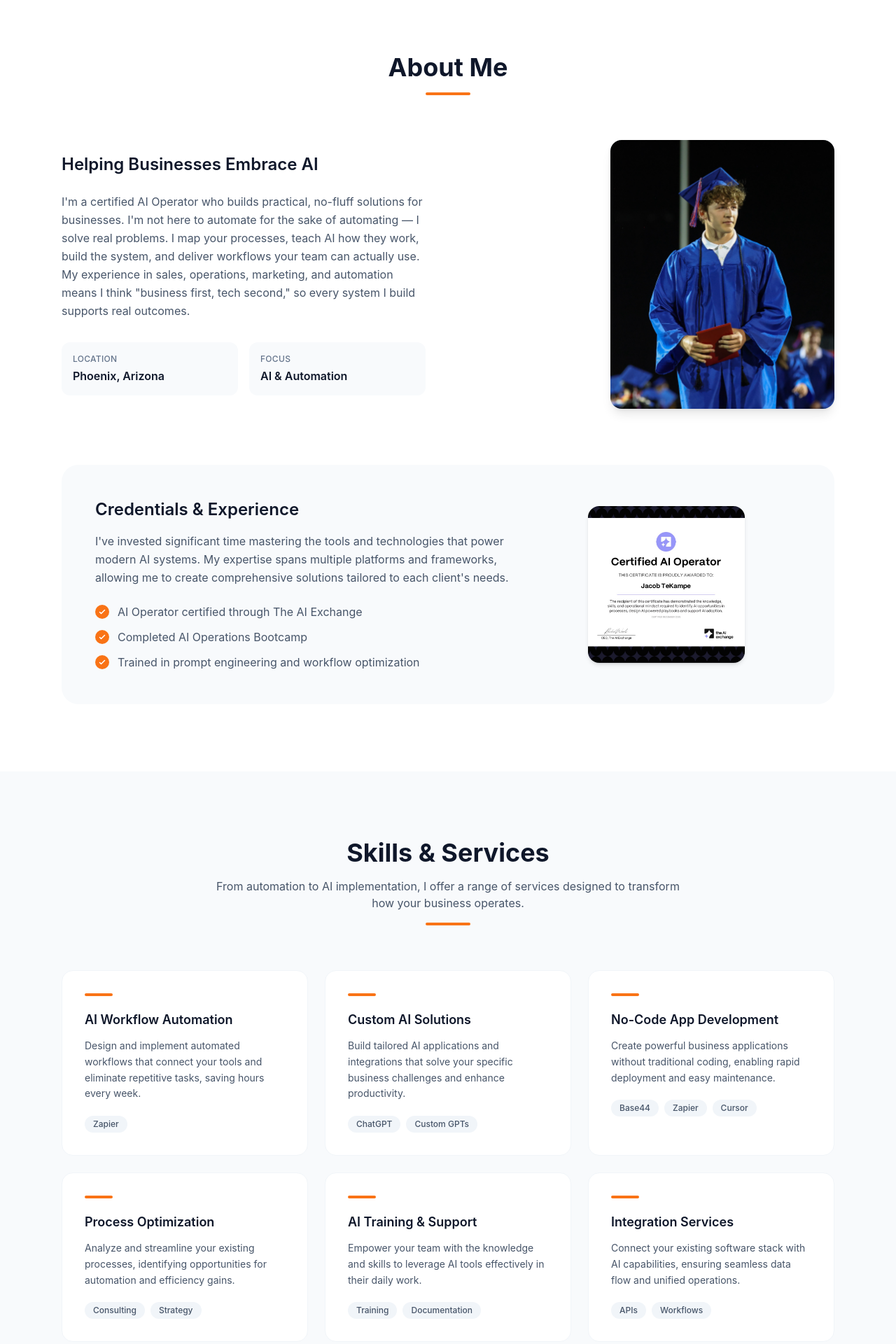
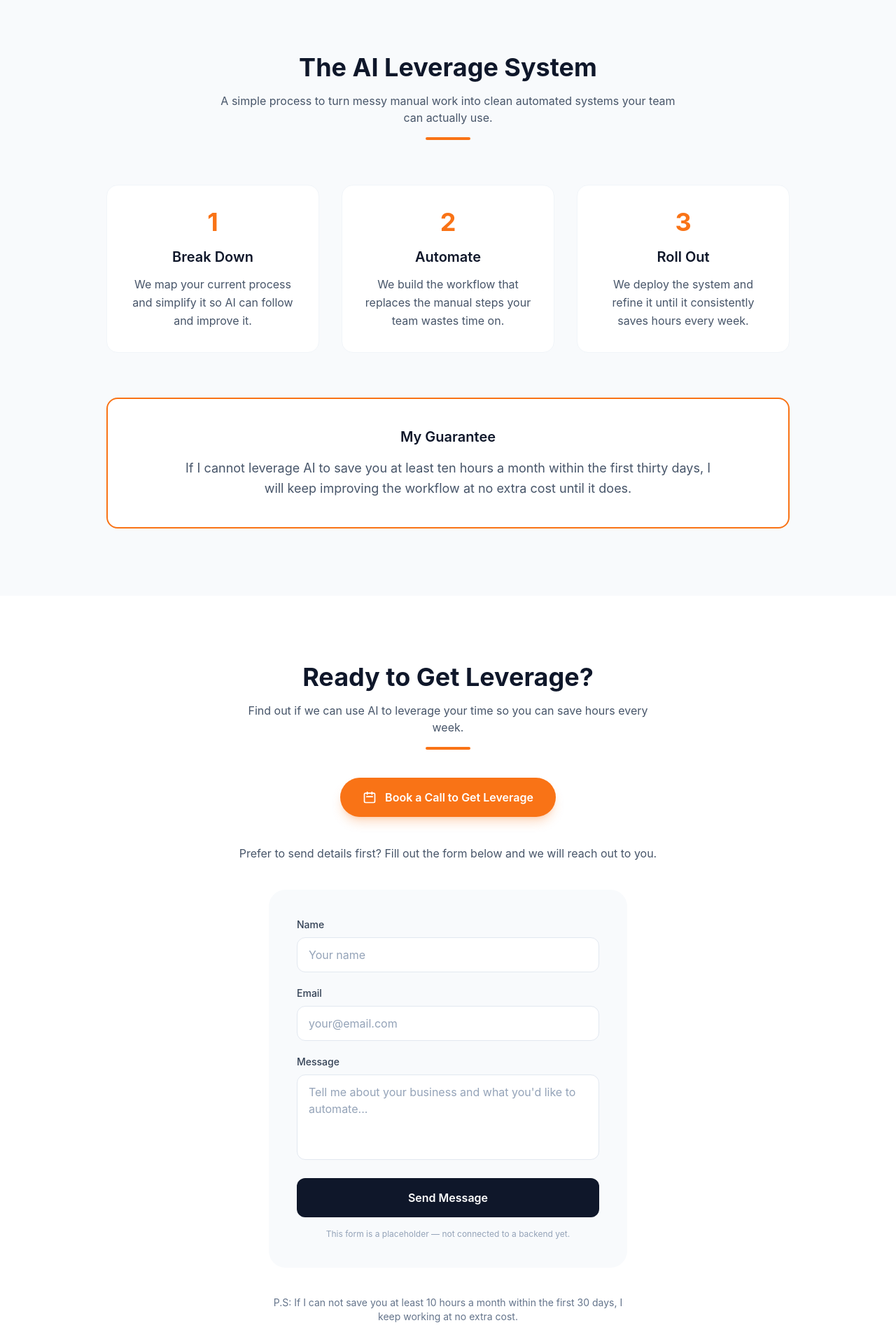
Before and after one commit to JacobTkmp/AI-operator-portfolio, a React (Vite) app: page / in a window 1280 px wide. Shown: the part 820-2740 px from the top of the page at 70% size. Built offline with nearby package versions, Linux system fonts and the light colour scheme.

Commit message:
Update site

```diff
--- a/src/App.jsx
+++ b/src/App.jsx
@@ -1,7 +1,7 @@
 import Navbar from './components/Navbar'
 import Intro from './components/Intro'
+import Offer from './components/Offer'
 import About from './components/About'
-import Skills from './components/Skills'
 import Contact from './components/Contact'
 import Footer from './components/Footer'
 
@@ -11,9 +11,9 @@ function App() {
       <Navbar />
       <main>
         <Intro />
+        <Offer />
+        <Contact />
         <About />
-        <Skills />
-        <Contact />
       </main>
       <Footer />
     </div>
--- a/src/components/About.jsx
+++ b/src/components/About.jsx
@@ -26,11 +26,11 @@ function About() {
           {/* Text Content - Left on desktop */}
           <div className="order-2 lg:order-1">
             <h3 className="text-2xl font-semibold text-slate-900 mb-6">
-              Helping Businesses Embrace AI
+              Business First, Tech Second
             </h3>
 
             <p className="text-slate-600 leading-relaxed mb-8">
-              I'm a certified AI Operator who builds practical, no-fluff solutions for businesses. I'm not here to automate for the sake of automating — I solve real problems. I map your processes, teach AI how they work, build the system, and deliver workflows your team can actually use. My experience in sales, operations, marketing, and automation means I think "business first, tech second," so every system I build supports real outcomes.
+              I build practical systems that save time, not shiny automations that collect dust. I map your processes, teach AI how they work, build the workflow, and roll it out so your team can actually use it. My background in sales, operations, and marketing means I understand business problems first and reach for tech second. If it does not save you hours, it is not done.
             </p>
 
             {/* Key Facts */}
@@ -84,9 +84,9 @@ function About() {
               </h3>
 
               <p className="text-slate-600 leading-relaxed mb-6">
-                I've invested significant time mastering the tools and technologies that
-                power modern AI systems. My expertise spans multiple platforms and frameworks,
-                allowing me to create comprehensive solutions tailored to each client's needs.
+                I have trained with operators who build AI systems for real businesses.
+                The focus is always on leverage: finding the workflows that waste time
+                and replacing them with systems that work.
               </p>
 
               <ul className="space-y-3">
--- a/src/components/Contact.jsx
+++ b/src/components/Contact.jsx
@@ -1,93 +1,52 @@
 function Contact() {
-  const contactButtons = [
-    {
-      label: 'Email Me',
-      href: 'mailto:tekampejacob45@gmail.com',
-      icon: (
-        <svg className="w-5 h-5" fill="none" stroke="currentColor" viewBox="0 0 24 24">
-          <path strokeLinecap="round" strokeLinejoin="round" strokeWidth={2} d="M3 8l7.89 5.26a2 2 0 002.22 0L21 8M5 19h14a2 2 0 002-2V7a2 2 0 00-2-2H5a2 2 0 00-2 2v10a2 2 0 002 2z" />
-        </svg>
-      ),
-      primary: true,
-    },
-    {
-      label: 'LinkedIn',
-      href: 'https://www.linkedin.com/in/jacob-t-117204386/',
-      icon: (
-        <svg className="w-5 h-5" fill="currentColor" viewBox="0 0 24 24">
-          <path d="M20.447 20.452h-3.554v-5.569c0-1.328-.027-3.037-1.852-3.037-1.853 0-2.136 1.445-2.136 2.939v5.667H9.351V9h3.414v1.561h.046c.477-.9 1.637-1.85 3.37-1.85 3.601 0 4.267 2.37 4.267 5.455v6.286zM5.337 7.433c-1.144 0-2.063-.926-2.063-2.065 0-1.138.92-2.063 2.063-2.063 1.14 0 2.064.925 2.064 2.063 0 1.139-.925 2.065-2.064 2.065zm1.782 13.019H3.555V9h3.564v11.452zM22.225 0H1.771C.792 0 0 .774 0 1.729v20.542C0 23.227.792 24 1.771 24h20.451C23.2 24 24 23.227 24 22.271V1.729C24 .774 23.2 0 22.222 0h.003z"/>
-        </svg>
-      ),
-      primary: false,
-    },
-    {
-      label: 'Text/Call',
-      href: 'sms:+16024816508',
-      icon: (
-        <svg className="w-5 h-5" fill="none" stroke="currentColor" viewBox="0 0 24 24">
-          <path strokeLinecap="round" strokeLinejoin="round" strokeWidth={2} d="M3 5a2 2 0 012-2h3.28a1 1 0 01.948.684l1.498 4.493a1 1 0 01-.502 1.21l-2.257 1.13a11.042 11.042 0 005.516 5.516l1.13-2.257a1 1 0 011.21-.502l4.493 1.498a1 1 0 01.684.949V19a2 2 0 01-2 2h-1C9.716 21 3 14.284 3 6V5z" />
-        </svg>
-      ),
-      primary: false,
-    },
-  ]
-
   return (
     <section id="contact" className="py-24 bg-white">
       <div className="max-w-4xl mx-auto px-6">
         {/* Section Header */}
-        <div className="text-center mb-12">
+        <div className="text-center mb-10">
           <h2 className="text-3xl sm:text-4xl font-bold text-slate-900 mb-4">
-            Let's Work Together
+            Ready to Get Leverage?
           </h2>
           <p className="text-slate-600 max-w-xl mx-auto mb-4">
-            Ready to transform your business with AI and automation?
-            Reach out through any of the channels below.
+            Find out if we can use AI to leverage your time so you can save hours every week.
           </p>
           <div className="w-16 h-1 bg-orange-500 mx-auto rounded-full"></div>
         </div>
 
-        {/* Contact Buttons */}
-        <div className="flex flex-col sm:flex-row items-center justify-center gap-4 mb-16">
-          {contactButtons.map((button, index) => (
+        {/* Book a Call CTA */}
+        <div className="text-center mb-10">
           <a
-              key={index}
-              href={button.href}
-              target={button.href.startsWith('http') ? '_blank' : undefined}
-              rel={button.href.startsWith('http') ? 'noopener noreferrer' : undefined}
-              className={`
-                w-full sm:w-auto
+            href="https://calendly.com/tekampejacob45/ai-solution-discovery-call"
+            target="_blank"
+            rel="noopener noreferrer"
+            className="
               inline-flex items-center justify-center gap-3
               px-8 py-4 rounded-full
-                font-semibold text-base
+              bg-orange-500 hover:bg-orange-600
+              text-white font-semibold text-base
+              shadow-lg shadow-orange-500/25
               transition-all duration-200
+              hover:shadow-xl hover:shadow-orange-500/30
               hover:-translate-y-0.5
-                ${button.primary
-                  ? 'bg-orange-500 hover:bg-orange-600 text-white shadow-lg shadow-orange-500/25 hover:shadow-xl hover:shadow-orange-500/30'
-                  : 'bg-slate-100 hover:bg-slate-200 text-slate-700 hover:text-slate-900'
-                }
-              `}
+            "
           >
-              {button.icon}
-              {button.label}
+            <svg className="w-5 h-5" fill="none" stroke="currentColor" viewBox="0 0 24 24">
+              <path strokeLinecap="round" strokeLinejoin="round" strokeWidth={2} d="M8 7V3m8 4V3m-9 8h10M5 21h14a2 2 0 002-2V7a2 2 0 00-2-2H5a2 2 0 00-2 2v12a2 2 0 002 2z" />
+            </svg>
+            Book a Call to Get Leverage
           </a>
-          ))}
         </div>
 
-        {/* Optional Contact Form (Visual Placeholder Only) */}
-        <div className="bg-slate-50 rounded-3xl p-8 sm:p-10">
-          <div className="text-center mb-8">
-            <h3 className="text-xl font-semibold text-slate-900 mb-2">
-              Or Send a Message
-            </h3>
-            <p className="text-sm text-slate-500">
-              This form is a visual placeholder and is not connected to a backend.
-            </p>
+        {/* Bridge Line */}
+        <div className="text-center mb-10">
+          <p className="text-slate-600 mb-4">Prefer to send details first? Fill out the form below and we will reach out to you.</p>
         </div>
 
+        {/* Contact Form */}
+        <div className="bg-slate-50 rounded-3xl p-8 sm:p-10 mb-10 max-w-lg mx-auto">
           <form
             onSubmit={(e) => e.preventDefault()}
-            className="max-w-lg mx-auto space-y-5"
+            className="space-y-5"
           >
             {/* Name Field */}
             <div>
@@ -147,7 +106,7 @@ function Contact() {
                 id="message"
                 name="message"
                 rows={4}
-                placeholder="How can I help you?"
+                placeholder="Tell me about your business and what you'd like to automate..."
                 className="
                   w-full px-4 py-3
                   bg-white border border-slate-200 rounded-xl
@@ -174,6 +133,17 @@ function Contact() {
               Send Message
             </button>
           </form>
+
+          <p className="text-xs text-slate-400 text-center mt-4">
+            This form is a placeholder — not connected to a backend yet.
+          </p>
+        </div>
+
+        {/* P.S. Guarantee */}
+        <div className="text-center">
+          <p className="text-sm text-slate-500 max-w-lg mx-auto">
+            P.S: If I can not save you at least 10 hours a month within the first 30 days, I keep working at no extra cost.
+          </p>
         </div>
       </div>
     </section>
--- a/src/components/Navbar.jsx
+++ b/src/components/Navbar.jsx
@@ -14,8 +14,8 @@ function Navbar() {
 
   const navLinks = [
     { name: 'Intro', href: '#intro' },
+    { name: 'The Offer', href: '#offer' },
     { name: 'About', href: '#about' },
-    { name: 'Skills & Services', href: '#skills' },
     { name: 'Contact', href: '#contact' },
   ]
 
--- /dev/null
+++ b/src/components/Offer.jsx
@@ -0,0 +1,77 @@
+function Offer() {
+  const scrollToSection = (sectionId) => {
+    const element = document.querySelector(sectionId)
+    if (element) {
+      element.scrollIntoView({ behavior: 'smooth' })
+    }
+  }
+
+  const steps = [
+    {
+      number: '1',
+      title: 'Break Down',
+      description: 'We map your current process and simplify it so AI can follow and improve it.',
+    },
+    {
+      number: '2',
+      title: 'Automate',
+      description: 'We build the workflow that replaces the manual steps your team wastes time on.',
+    },
+    {
+      number: '3',
+      title: 'Roll Out',
+      description: 'We deploy the system and refine it until it consistently saves hours every week.',
+    },
+  ]
+
+  return (
+    <section id="offer" className="py-24 bg-slate-50">
+      <div className="max-w-5xl mx-auto px-6">
+        {/* Section Header */}
+        <div className="text-center mb-16">
+          <h2 className="text-3xl sm:text-4xl font-bold text-slate-900 mb-4">
+            The AI Leverage System
+          </h2>
+          <p className="text-slate-600 max-w-2xl mx-auto mb-4">
+            A simple process to turn messy manual work into clean automated systems your team can actually use.
+          </p>
+          <div className="w-16 h-1 bg-orange-500 mx-auto rounded-full"></div>
+        </div>
+
+        {/* 3-Step Mechanism */}
+        <div className="grid md:grid-cols-3 gap-8 mb-16">
+          {steps.map((step) => (
+            <div
+              key={step.number}
+              className="bg-white rounded-2xl p-8 border border-slate-100 text-center"
+            >
+              <div className="text-4xl font-bold text-orange-500 mb-4">
+                {step.number}
+              </div>
+              <h3 className="text-xl font-semibold text-slate-900 mb-3">
+                {step.title}
+              </h3>
+              <p className="text-slate-600 leading-relaxed">
+                {step.description}
+              </p>
+            </div>
+          ))}
+        </div>
+
+        {/* Guarantee Box */}
+        <div className="bg-white border-2 border-orange-500 rounded-2xl p-8 sm:p-10">
+          <div className="max-w-3xl mx-auto text-center">
+            <h3 className="text-xl font-semibold text-slate-900 mb-4">
+              My Guarantee
+            </h3>
+            <p className="text-slate-600 leading-relaxed text-lg">
+              If I cannot leverage AI to save you at least ten hours a month within the first thirty days, I will keep improving the workflow at no extra cost until it does.
+            </p>
+          </div>
+        </div>
+      </div>
+    </section>
+  )
+}
+
+export default Offer
--- a/src/components/Skills.jsx
+++ /dev/null
@@ -1,102 +0,0 @@
-function Skills() {
-  const services = [
-    {
-      title: 'AI Workflow Automation',
-      description: 'Design and implement automated workflows that connect your tools and eliminate repetitive tasks, saving hours every week.',
-      tags: ['Zapier'],
-    },
-    {
-      title: 'Custom AI Solutions',
-      description: 'Build tailored AI applications and integrations that solve your specific business challenges and enhance productivity.',
-      tags: ['ChatGPT', 'Custom GPTs'],
-    },
-    {
-      title: 'No-Code App Development',
-      description: 'Create powerful business applications without traditional coding, enabling rapid deployment and easy maintenance.',
-      tags: ['Base44', 'Zapier', 'Cursor'],
-    },
-    {
-      title: 'Process Optimization',
-      description: 'Analyze and streamline your existing processes, identifying opportunities for automation and efficiency gains.',
-      tags: ['Consulting', 'Strategy'],
-    },
-    {
-      title: 'AI Training & Support',
-      description: 'Empower your team with the knowledge and skills to leverage AI tools effectively in their daily work.',
-      tags: ['Training', 'Documentation'],
-    },
-    {
-      title: 'Integration Services',
-      description: 'Connect your existing software stack with AI capabilities, ensuring seamless data flow and unified operations.',
-      tags: ['APIs', 'Workflows'],
-    },
-  ]
-
-  return (
-    <section id="skills" className="py-24 bg-slate-50">
-      <div className="max-w-6xl mx-auto px-6">
-        {/* Section Header */}
-        <div className="text-center mb-16">
-          <h2 className="text-3xl sm:text-4xl font-bold text-slate-900 mb-4">
-            Skills & Services
-          </h2>
-          <p className="text-slate-600 max-w-2xl mx-auto mb-4">
-            From automation to AI implementation, I offer a range of services designed
-            to transform how your business operates.
-          </p>
-          <div className="w-16 h-1 bg-orange-500 mx-auto rounded-full"></div>
-        </div>
-
-        {/* Services Grid */}
-        <div className="grid sm:grid-cols-2 lg:grid-cols-3 gap-6">
-          {services.map((service, index) => (
-            <div
-              key={index}
-              className="
-                group bg-white rounded-2xl p-6 sm:p-8
-                border border-slate-100
-                transition-all duration-300
-                hover:shadow-xl hover:shadow-slate-200/50
-                hover:-translate-y-1
-                hover:border-orange-100
-              "
-            >
-              {/* Accent Line */}
-              <div className="w-10 h-1 bg-orange-500 rounded-full mb-5 transition-all duration-300 group-hover:w-16"></div>
-
-              {/* Title */}
-              <h3 className="text-lg font-semibold text-slate-900 mb-3">
-                {service.title}
-              </h3>
-
-              {/* Description */}
-              <p className="text-slate-600 text-sm leading-relaxed mb-5">
-                {service.description}
-              </p>
-
-              {/* Tags */}
-              <div className="flex flex-wrap gap-2">
-                {service.tags.map((tag, tagIndex) => (
-                  <span
-                    key={tagIndex}
-                    className="
-                      px-3 py-1 text-xs font-medium
-                      bg-slate-100 text-slate-600
-                      rounded-full
-                      transition-colors duration-200
-                      group-hover:bg-orange-50 group-hover:text-orange-600
-                    "
-                  >
-                    {tag}
-                  </span>
-                ))}
-              </div>
-            </div>
-          ))}
-        </div>
-      </div>
-    </section>
-  )
-}
-
-export default Skills
```
Also changed, not shown: src/components/Intro.jsx (+7 -7 lines). Lines whose indentation alone changed are shown as unchanged.
